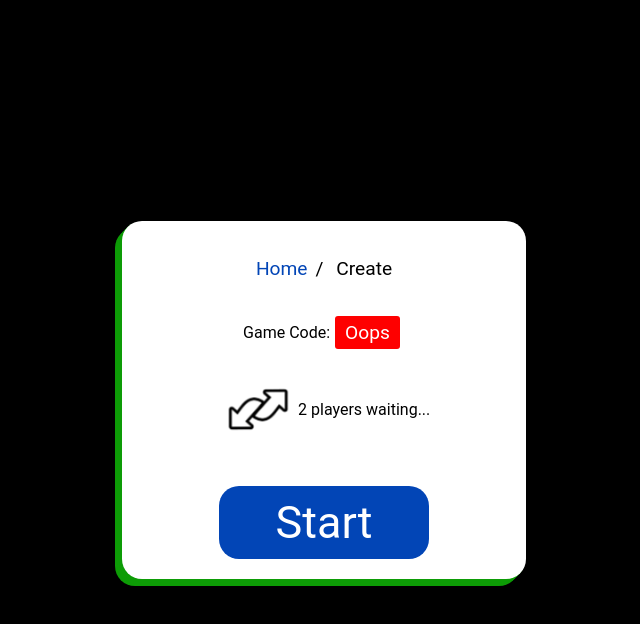
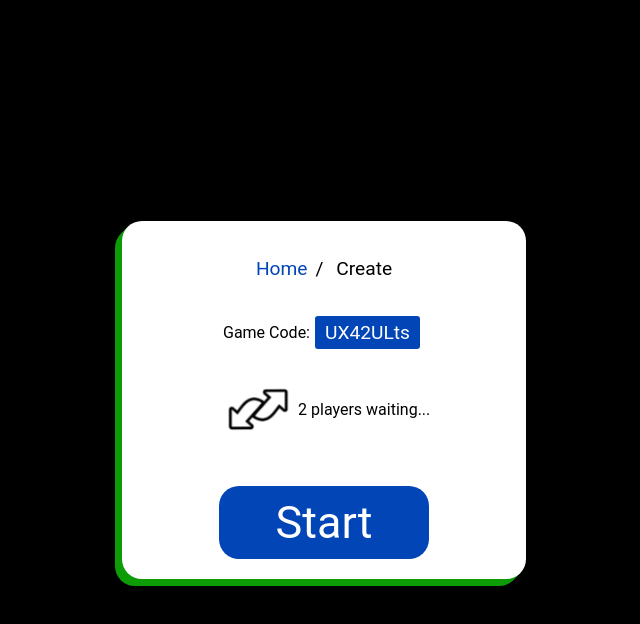
Before and after one commit to Quantumplation/kellett.uno, a Svelte app: page / in a window 1280 px wide. Both pictures are taken after a click on the element "Create". Shown: the top 624 px of the page, without its empty margins (316-956 px from the left). Built offline with nearby package versions, Linux system fonts and the light colour scheme; no server answers.

Commit message:
Switch to generating game code locally

```diff
--- a/src/Create.svelte
+++ b/src/Create.svelte
@@ -1,4 +1,5 @@
 <script lang="ts">
+import shortid from 'shortid';
 import Button from './Components/button.svelte';
 export let navigate: (p: string) => void;
 
@@ -6,16 +7,13 @@ let pressed = false;
 let unselectable = true;
 let playerCount = 2;
 
-async function loadCode() {
-    if(false) {
-        return { code: 'ABC123' };
-    } else {
-        const resp = await fetch('/api/create-game');
-        return { code: (await resp.json()).code };
-    }
+shortid.characters('0123456789abcdefghijklmnopqrstuvwxyzABCDEFGHIJKLMNOPQRSTUVWXYZ+=');
+
+function newId() {
+    return shortid.generate();
 }
 
-let codeP = loadCode();
+let gameId = newId();
 
 async function clickStart() {
     pressed = true;
@@ -28,7 +26,7 @@ async function clickStart() {
     textArea.style.outline = 'none';
     textArea.style.boxShadow = 'none';
     textArea.style.background = 'transparent';
-    textArea.value = (await codeP).code;
+    textArea.value = gameId;
     document.body.appendChild(textArea);
     textArea.focus();
     textArea.select();
@@ -164,9 +162,7 @@ function navigateTo(p: string) {
         </ul>
         <div class="row code">
             <span>Game Code:</span>
-            {#await codeP}
-                <span id="code" class="loading">Loading...</span>
-            {:then codeR }
+
             <span
                 id="code"
                 class="success"
@@ -176,11 +172,8 @@ function navigateTo(p: string) {
                 on:mousedown={clickStart}
                 on:touchend={clickEnd}
                 on:mouseup={clickEnd}>
-                    {codeR.code}
+                {gameId}
             </span>
-            {:catch}
-                <span id="code" class="error">Oops</span>
-            {/await}
         </div>
         <div class="row waiting">
                 <img alt="Waiting..." src="images/reverse.png" />
```
Also changed, not shown: api/create-game.ts (deleted, +0 -10 lines). Lines whose indentation alone changed are shown as unchanged.
